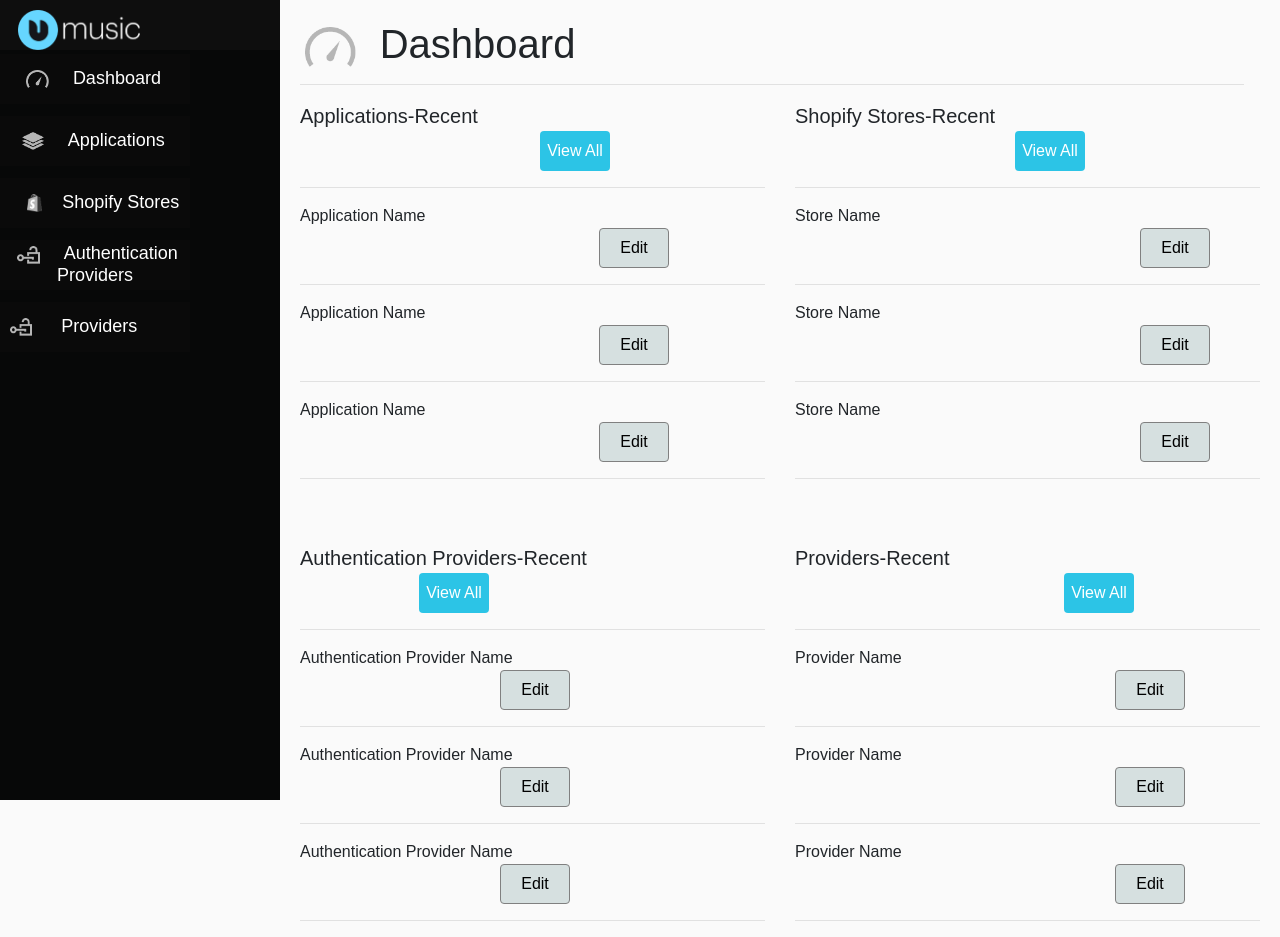
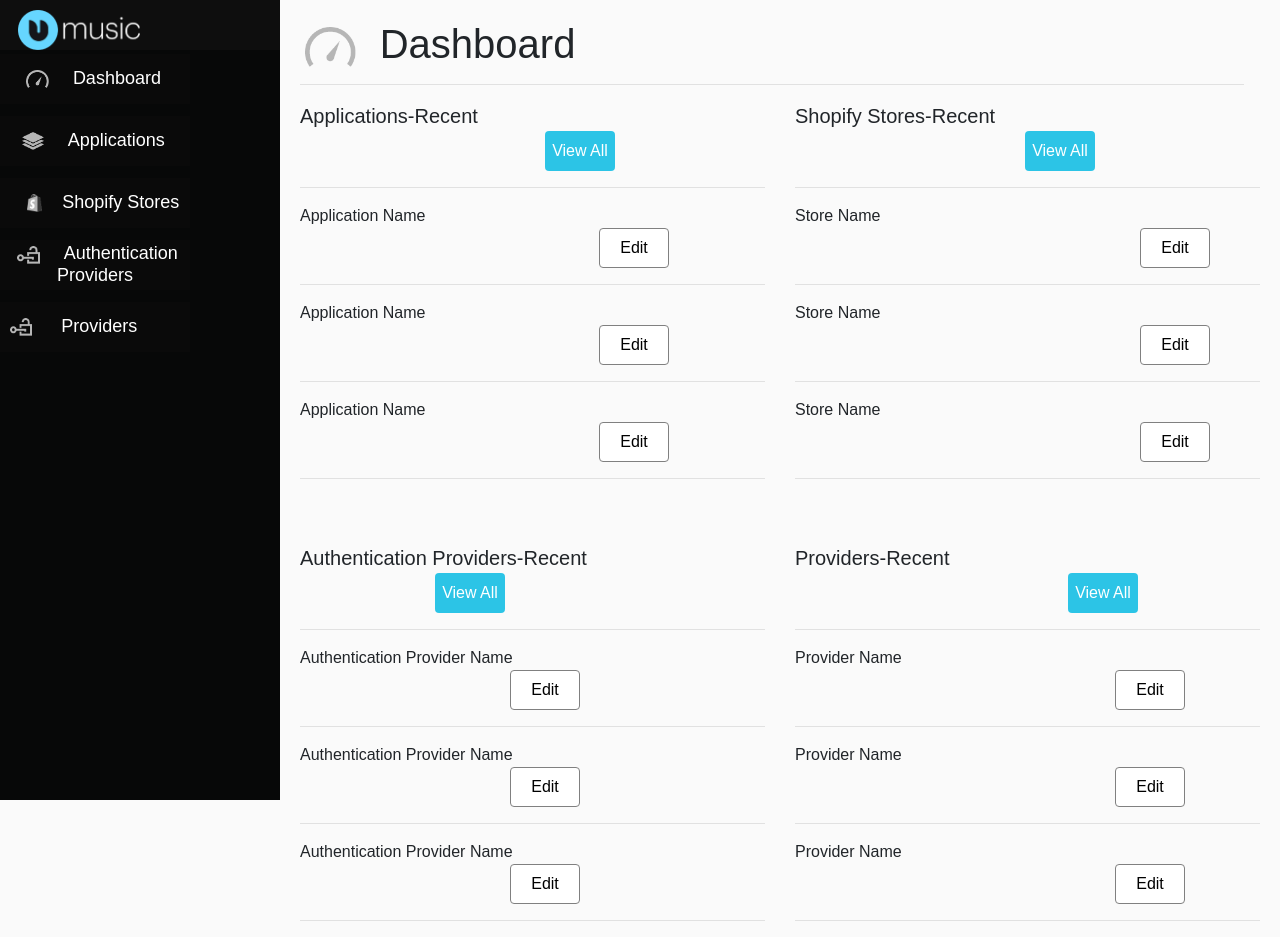
Before and after one commit to Jhansi0307/musicpage-reactbs, a React (Create React App) app: page / in a window 1280 px wide. Built offline with nearby package versions, Linux system fonts and the light colour scheme.

Commit message:
btn edit

```diff
--- a/src/components/Pages/Applications.css
+++ b/src/components/Pages/Applications.css
@@ -34,8 +34,8 @@
   .btnedit{
     margin-left:100px !important;
     width:90px !important;
-    background-color:rgba(211, 222, 222, 0.892);
-    border:1px solid grey !important;
+    background-color:white;
+    border:2px solid grey !important;
     height:40px !important;
 
     color:black !important;
--- a/src/components/Pages/Dashboard.css
+++ b/src/components/Pages/Dashboard.css
@@ -71,14 +71,14 @@ Button {
 
 .margintext{
 
-  margin-left:240px !important;
+  margin-left:245px !important;
  background-color:rgba(20, 190, 228, 0.892);
   width:70px !important;
   height:40px !important;
 }
 .margintextshopify{
   background-color:rgba(20, 190, 228, 0.892);
-  margin-left:220px !important;
+  margin-left:230px !important;
   height:40px !important;
   width:70px !important;
 }
@@ -86,7 +86,7 @@ Button {
   margin-left:299px !important;
   width:70px !important;
   height:40px !important;
-  background-color:rgba(211, 222, 222, 0.892);
+  background-color:white;
   border:1px solid grey !important;
   color:black !important;
   padding:5px;
@@ -95,7 +95,7 @@ Button {
 .margintext2{
   margin-left:345px !important;
   width:70px !important;
-  background-color:rgba(211, 222, 222, 0.892);
+  background-color:white;
   border:1px solid grey !important;
   height:40px !important;
 
@@ -103,14 +103,14 @@ Button {
 }
 .authentext{
   background-color:rgba(20, 190, 228, 0.892);
-  margin-left:119px !important;
+  margin-left:135px !important;
   height:40px !important;
   width:70px !important;
 
 }
 .providertext{
   background-color:rgba(20, 190, 228, 0.892);
-  margin-left:269px !important;
+  margin-left:273px !important;
   height:40px !important;
   width:70px !important;
 
@@ -121,15 +121,15 @@ Button {
   margin-left:5px;
 }
 .margintext3{
-  background-color:rgba(211, 222, 222, 0.892);
+  background-color:white;
   border:1px solid grey !important;
-  margin-left:200px !important;
+  margin-left:210px !important;
   width:70px !important;
   height:40px !important;
   color:black !important;
 }
 .margintext4{
-  background-color:rgba(211, 222, 222, 0.892);
+  background-color:white;
   border:1px solid grey !important;
   margin-left:320px !important;
   width:70px !important;
--- a/src/components/Pages/Shopifystore.jsx
+++ b/src/components/Pages/Shopifystore.jsx
@@ -50,7 +50,7 @@ function Shopifystore() {
               <td>10342</td>
 
               <td>
-                <Button className="btnedit">Edit</Button>
+                <Button className="btnedit outline-secondary">Edit</Button>
               </td>
             </tr>
             <tr>
```
